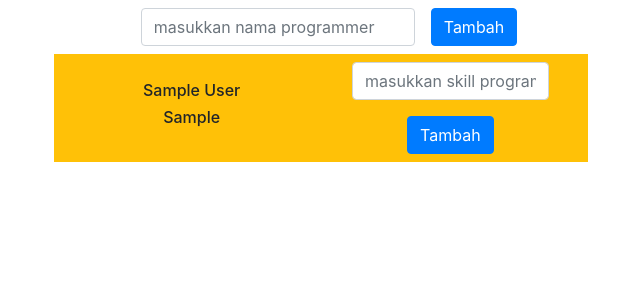
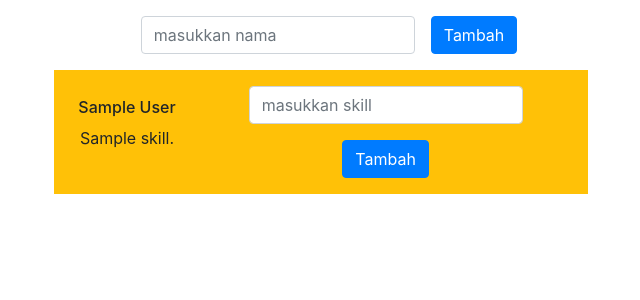
Before and after one commit to halim13/b10k3, a PHP site: page / in a window 1280 px wide. Shown: the top 300 px of the page, without its empty margins (319-959 px from the left). Run offline with PHP 8.4, Linux system fonts and the light colour scheme; tables that the repository leaves empty or names only in its code hold one stand-in row (values such as "Sample post").

Commit message:
soal 6+comment

```diff
--- a/soal6/index.php
+++ b/soal6/index.php
@@ -11,37 +11,66 @@
 	<div class="container-fluid">
 		<div class="row d-flex justify-content-center">
 			<div class="col-mx-5 mt-2 d-flex justify-content-center">
+				<!-- inputan nama programmer -->
 				<form action="form.php?aksi=tambahProgrammer" method="POST" class="form-inline d-flex justify-content-center">
-					<div class="form-group mx-sm-3">
-						<input type="text" class="form-control" name="nama" placeholder="masukkan nama programmer" required>
+					<div class="form-group mx-sm-3 my-2">
+						<input type="text" class="form-control" name="nama" placeholder="masukkan nama" required>
 					</div>
-					<input type="submit"class="btn btn-primary" name="tambah" value="Tambah">
+					<div>
+						<input type="submit"class="btn btn-primary my-2" name="tambah" value="Tambah">
+					</div>
 				</form>
 			</div>
 		</div>
 		<?php
+		// pilih semua data dari tabel users
 		$q="SELECT * from users";
+		// eksekusi
 		$query = mysqli_query($mysqli,$q);
-		while ($d=mysqli_fetch_array($query)) {
+		// perulangan menampilkan data users
+		while ($dataUser=mysqli_fetch_array($query)) {
 			?>
 			<div class="row d-flex align-items-center justify-content-center">
 				<div class="col-sm-5 bg-warning text-center mt-2">
-					<form action="form.php?aksi=tambah" method="POST" accept-charset="utf-8">
-						<div class="row d-flex align-items-center p-2">
-							<div class="col-sm-6">
-								<h6><?= $d['name'] ?></h6>
-								<h6><?= $d['earned_vote'] ?></h6>
-							</div>
-							<div class="col-sm-6">
-								<form action="form.php?aksi=tambahSkill" method="POST" class="form-inline d-flex justify-content-center">
-									<div class="form-group mx-sm-3">
-										<input type="text" class="form-control" name="skill" placeholder="masukkan skill programmer" required>
-									</div>
-									<input type="submit"class="btn btn-primary" name="tambah" value="Tambah">
-								</form>
-							</div>
+					<div class="row d-flex align-items-center p-2">
+						<div class="col-sm-3">
+							<h6><?= $dataUser['name'] ?></h6>
+							<p>
+								<?php
+								// pilih semua data dari tabel skills
+								$r="SELECT * from skills where user_id='".$dataUser['id']."'";
+								// eksekusi
+								$query2 = mysqli_query($mysqli,$r);
+								// hitung jumlah data
+								$jumlah = mysqli_num_rows($query2);
+								// inisialisasi urutan
+								$no=1;
+								// perulangan menampilkan data skills
+								while ($dataSkills=mysqli_fetch_array($query2)) {
+									echo $dataSkills['name'];
+									if ($no<$jumlah) {
+										echo ", ";
+									}else{
+										echo ".";
+									}
+									// $no tambah 1
+									$no++;
+								}
+								?>
+							</p>
 						</div>
-					</form>
+						<div class="col-sm-9">
+							<!-- inputan nama skill -->
+							<form action="form.php?aksi=tambahSkill&id=<?= $dataUser['id'] ?>" method="POST" class="form-inline d-flex justify-content-center">
+								<div class="form-group mx-sm-3 my-2">
+									<input type="text" class="form-control" name="skill" placeholder="masukkan skill" required>
+								</div>
+								<div>
+									<input type="submit"class="btn btn-primary my-2" name="tambah" value="Tambah">
+								</div>
+							</form>
+						</div>
+					</div>
 				</div>
 			</div>
 
@@ -49,8 +78,6 @@
 		}
 		?>
 	</div>
-
-
 	<script src="js/jquery.min.js"></script>
 	<script src="js/bootstrap.min.js"></script>
 </body>
```
Also changed, not shown: soal6/form.php (+6 -9 lines).
